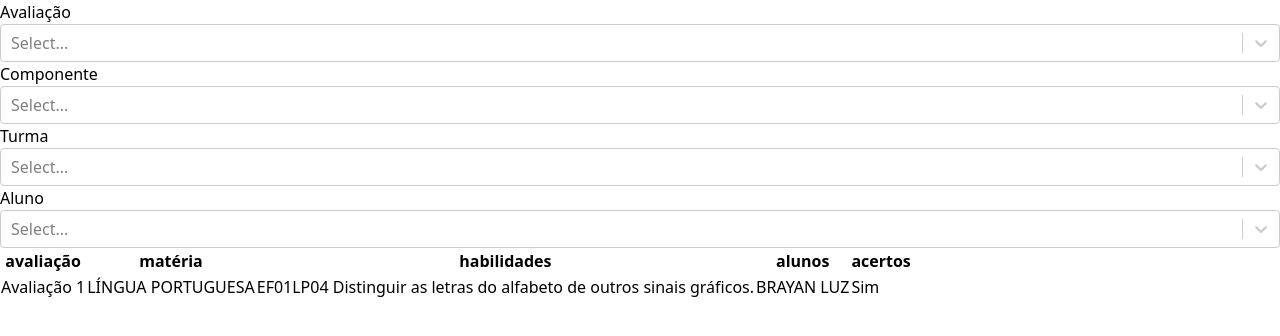
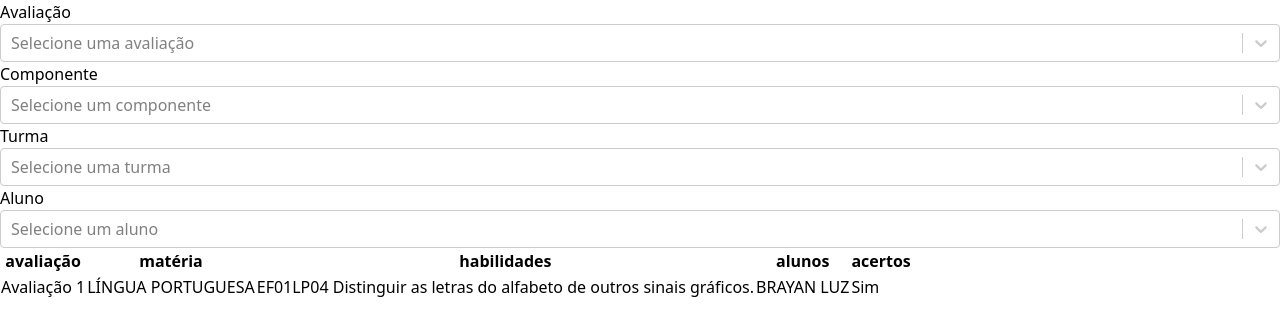
Before and after one commit to rodrigoandradebcc/7action-app, a React (Vite) app in the folder web/education-app/: page / in a window 1280 px wide. Shown: the top 336 px of the page. Built offline with nearby package versions, Linux system fonts and the light colour scheme; no server answers.

Commit message:
feat: changes

```diff
--- a/web/education-app/src/pages/Results/components/FilterResult.tsx
+++ b/web/education-app/src/pages/Results/components/FilterResult.tsx
@@ -29,19 +29,35 @@ export function FilterResult() {
       <div className="grid grid-cols-4 gap-4">
         <div>
           <p className="text-stone-600 text-sm pb-2">Avaliação</p>
-          <ReactSelect className="w-80" options={options} />
+          <ReactSelect
+            className="w-80 z-30"
+            options={options}
+            placeholder="Selecione uma avaliação"
+          />
         </div>
         <div>
           <p className="text-stone-600 text-sm pb-2">Componente</p>
-          <ReactSelect className="w-80" options={options} />
+          <ReactSelect
+            className="w-80 z-30"
+            options={options}
+            placeholder="Selecione um componente"
+          />
         </div>
         <div>
           <p className="text-stone-600 text-sm pb-2">Turma</p>
-          <ReactSelect className="w-80" options={options} />
+          <ReactSelect
+            className="w-80 z-30"
+            options={options}
+            placeholder="Selecione uma turma"
+          />
         </div>
         <div>
           <p className="text-stone-600 text-sm pb-2">Aluno</p>
-          <ReactSelect className="w-80" options={options} />
+          <ReactSelect
+            className="w-80 z-30"
+            options={options}
+            placeholder="Selecione um aluno"
+          />
         </div>
       </div>
     </section>
```
Also changed, not shown: web/education-app/src/services/assessments-service.ts (added, +9 -0 lines), web/education-app/src/services/classes-service.ts (added, +9 -0 lines), web/education-app/src/services/matters-service.ts (added, +9 -0 lines), web/education-app/src/services/quiz-result-service.ts (added, +9 -0 lines).
